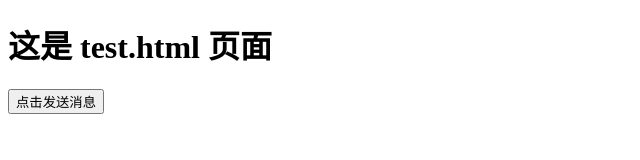
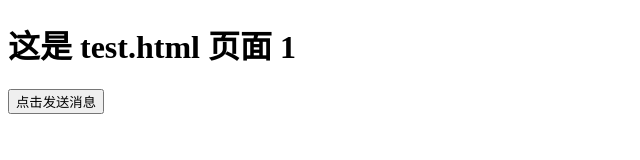
Before and after one commit to ihtvr/ihtvr.github.io, a plain HTML site: page index.html in a window 1280 px wide. Shown: the full height of the page, 0-640 px from the left. Drawn offline with Linux system fonts and the light colour scheme.

Commit message:
Update index.html

```diff
--- a/index.html
+++ b/index.html
@@ -7,7 +7,7 @@
 		<title>测试页面</title>
 	</head>
 	<body>
-		<h1>这是 test.html 页面</h1>
+		<h1>这是 test.html 页面 1</h1>
 		<button onclick="signSuccess()">点击发送消息</button>
   <script type="text/javascript" src="https://gitcode.com/dcloud/uni-app/tree/dev/dist/uni.webview.1.5.6.js"></script>
 		<script>
```
